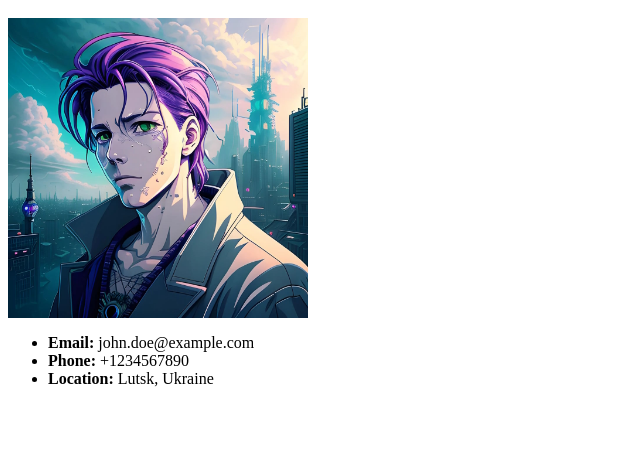
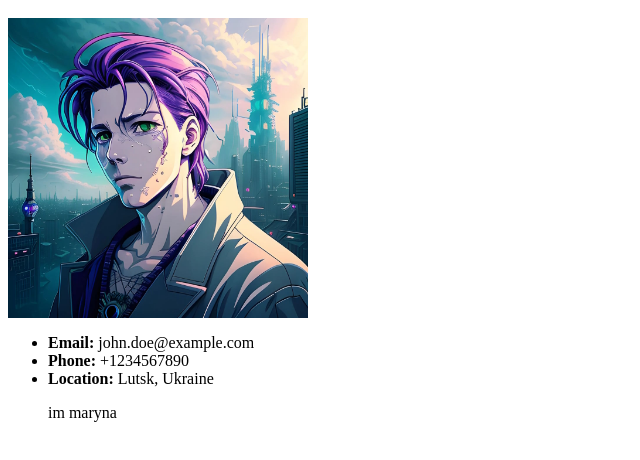
Before and after one commit to Maryna2910/Project-1, a plain HTML site: page index.html in a window 1280 px wide. Shown: the part 48-508 px from the top of the page, without its empty margins (0-640 px from the left). Drawn offline with Linux system fonts and the light colour scheme.

Commit message:
add paragraph in line 17

```diff
--- a/index.html
+++ b/index.html
@@ -14,6 +14,7 @@
                 +1234567890</li>
                 <li><b>Location:</b>
                 Lutsk, Ukraine</li>
+                <p>im maryna</p>
 </ul> </div>
     </body>
 </html>
```
